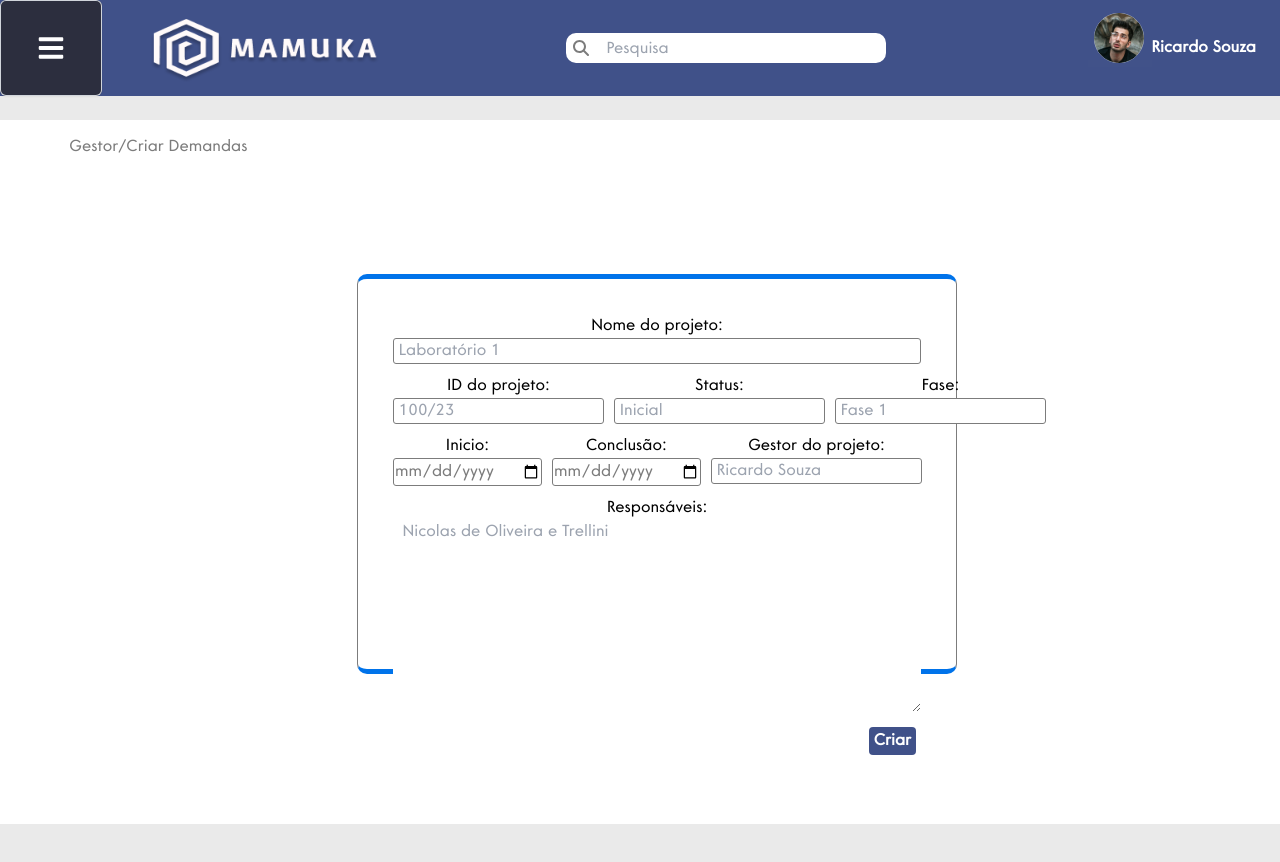
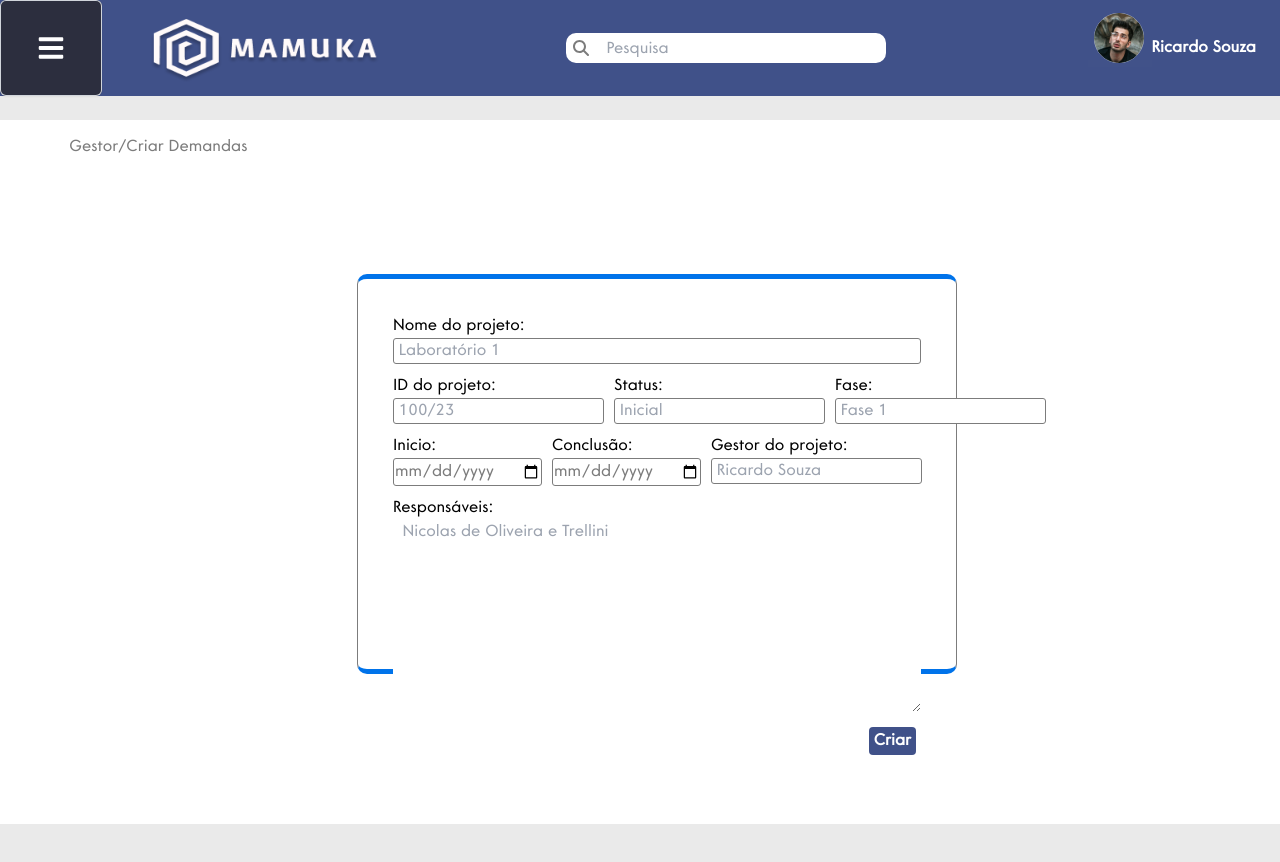
Before and after one commit to MamukaSenai/React-Mamuka, a React (Vite) app: page /gestorcriardemandas in a window 1280 px wide. Built offline with nearby package versions, Linux system fonts and the light colour scheme.

Commit message:
atualizacao

```diff
--- a/src/pages/Gestor/Criar Demandas/style.css
+++ b/src/pages/Gestor/Criar Demandas/style.css
@@ -49,6 +49,11 @@
     border-radius: 10px;
 }
 
+#CriarDemandas .input-box > label{
+    display: flex;
+
+}
+
 #CriarDemandas .input-box > input {
     border-radius: 3px;
     color: var(--cinzaclaro);
--- a/src/pages/Gestor/Criar Projetos/style.css
+++ b/src/pages/Gestor/Criar Projetos/style.css
@@ -67,6 +67,9 @@ section {
     color: var(--cinzaclaro);
 }
 
+#CriarProjetos .input-box > label {
+    display: flex;
+}
 
 
 #CriarProjetos .input-box > textarea{
```
